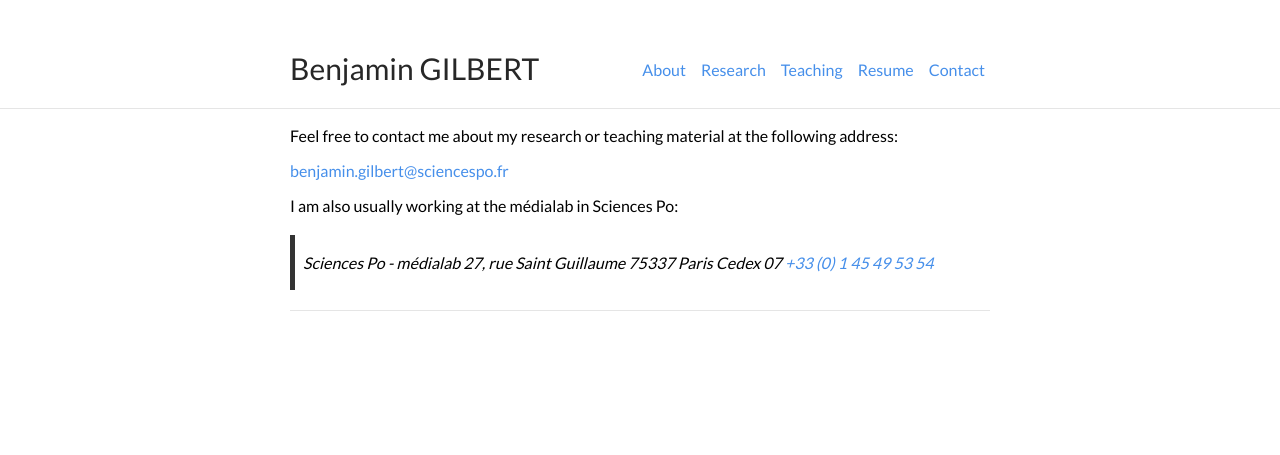
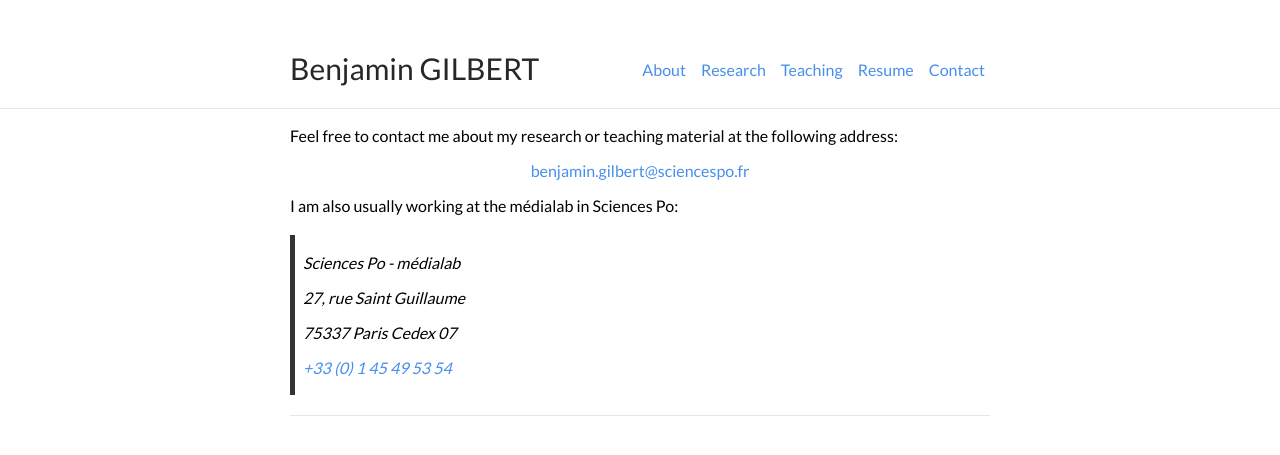
Before and after one commit to bglbrt/bglbrt.github.io, a Jekyll site: the page built from contact.md, in a window 1280 px wide. Shown: the top 455 px of the page. Built offline with Jekyll 4.4.1, drawn with Linux system fonts in a browser that asks for light colours.

Commit message:
Update contact.md

```diff
--- a/contact.md
+++ b/contact.md
@@ -8,7 +8,7 @@ is_contact: true
 
 <p> Feel free to contact me about my research or teaching material at the following address: </p>
 
-<a href = "mailto:benjamin.gilbert@sciencespo.fr">benjamin.gilbert@sciencespo.fr</a>
+<p style="text-align:center"><a href = "mailto:benjamin.gilbert@sciencespo.fr">benjamin.gilbert@sciencespo.fr</a></p>
 
 </div>
 
@@ -19,8 +19,11 @@ is_contact: true
 </div>
 
 > Sciences Po - médialab
+>
 > 27, rue Saint Guillaume
+>
 > 75337 Paris Cedex 07
+>
 > [+33 (0) 1 45 49 53 54](tel:+330145495354)
 
 ---
```
